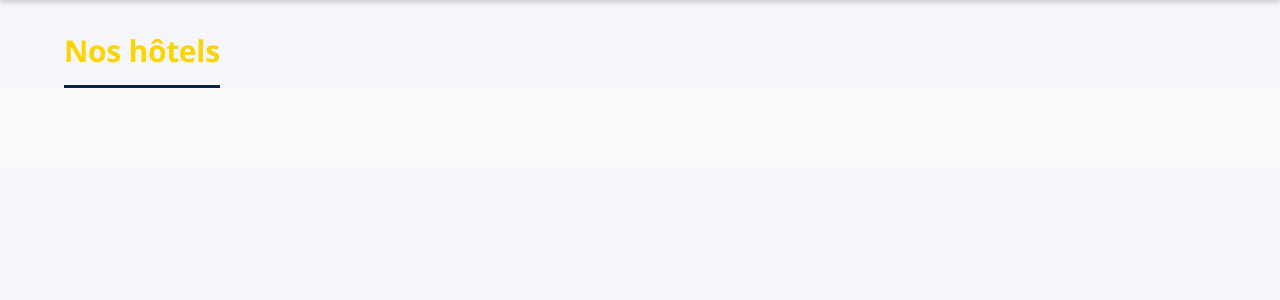
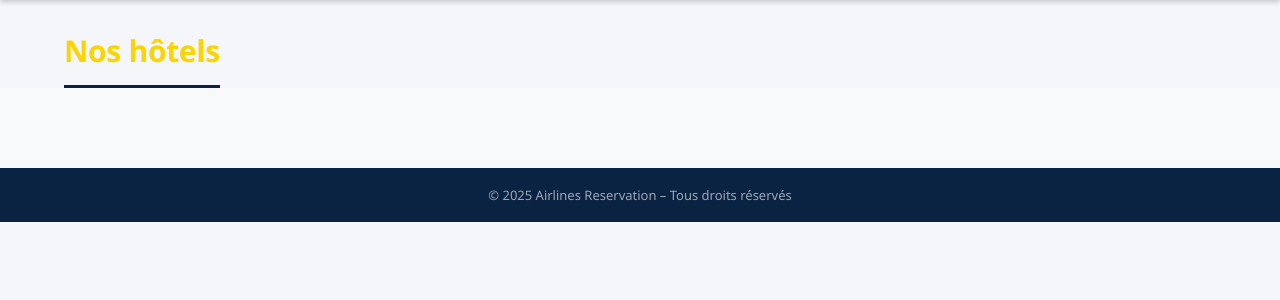
Before and after one commit to codesme34/site_reservation_sql, a Flask app: page /hotels in a window 1280 px wide. Shown: the part 130-430 px from the top of the page. Run offline with Flask 3, Linux system fonts and the light colour scheme; data that the repository does not hold is empty; some libraries are stand-ins or nearby versions.

Commit message:
ajout du footer

```diff
--- a/app.py
+++ b/app.py
@@ -12,9 +12,6 @@ from psycopg2.extras import RealDictCursor
 import random
 import datetime
 from datetime import timedelta
-
-
-
 
 
 app = Flask(__name__)
--- a/templates/creation_compte.html
+++ b/templates/creation_compte.html
@@ -100,7 +100,9 @@
             </div>
         </main>
 
-
+  <footer class="site-footer">
+    <p>© 2025 Airlines Reservation – Tous droits réservés</p>
+  </footer>
 
 </body>
 
--- a/templates/hotels.html
+++ b/templates/hotels.html
@@ -133,6 +133,10 @@
   </section>
   </main>
 
+    <footer class="site-footer">
+    <p>© 2025 Airlines Reservation – Tous droits réservés</p>
+  </footer>
+
   <script src="static/js/script.js"></script>
 </body>
 </html>
--- a/templates/index.html
+++ b/templates/index.html
@@ -296,6 +296,10 @@
   </section>
   </main>
 
+    <footer class="site-footer">
+    <p>© 2026 Airlines Reservation – Tous droits réservés</p>
+  </footer>
+
   <script src="static/js/script.js"></script>
 </body>
 
--- a/templates/login.html
+++ b/templates/login.html
@@ -87,6 +87,9 @@
             </div>
         </main>
 
+  <footer class="site-footer">
+    <p>© 2025 Airlines Reservation – Tous droits réservés</p>
+  </footer>
 
 </body>
 
--- a/templates/paiement.html
+++ b/templates/paiement.html
@@ -149,6 +149,10 @@
   </section>
   </main>
 
+    <footer class="site-footer">
+    <p>© 2025 Airlines Reservation – Tous droits réservés</p>
+  </footer>
+
   <script src="static/js/script.js"></script>
 </body>
 
--- a/templates/recherche.html
+++ b/templates/recherche.html
@@ -138,6 +138,10 @@
   </main>
 
 
+    <footer class="site-footer">
+    <p>© 2025 Airlines Reservation – Tous droits réservés</p>
+  </footer>
+
   <script src="static/js/script.js"></script>
 </body>
 
--- a/templates/reservation.html
+++ b/templates/reservation.html
@@ -194,6 +194,10 @@
       </section>
   </main>
 
+    <footer class="site-footer">
+    <p>© 2025 Airlines Reservation – Tous droits réservés</p>
+  </footer>
+
   <script src="/static/js/script.js"></script>
 </body>
 
--- a/templates/reservation_vol.html
+++ b/templates/reservation_vol.html
@@ -181,6 +181,10 @@
       </section>
   </main>
 
+    <footer class="site-footer">
+    <p>© 2025 Airlines Reservation – Tous droits réservés</p>
+  </footer>
+
   <script src="/static/js/script.js"></script>
 </body>
 
--- a/templates/vols.html
+++ b/templates/vols.html
@@ -132,6 +132,10 @@
   </section>
   </main>
 
+    <footer class="site-footer">
+    <p>© 2025 Airlines Reservation – Tous droits réservés</p>
+  </footer>
+
   <script src="static/js/script.js"></script>
 </body>
 </html>
```
Also changed, not shown: 1 other file.
